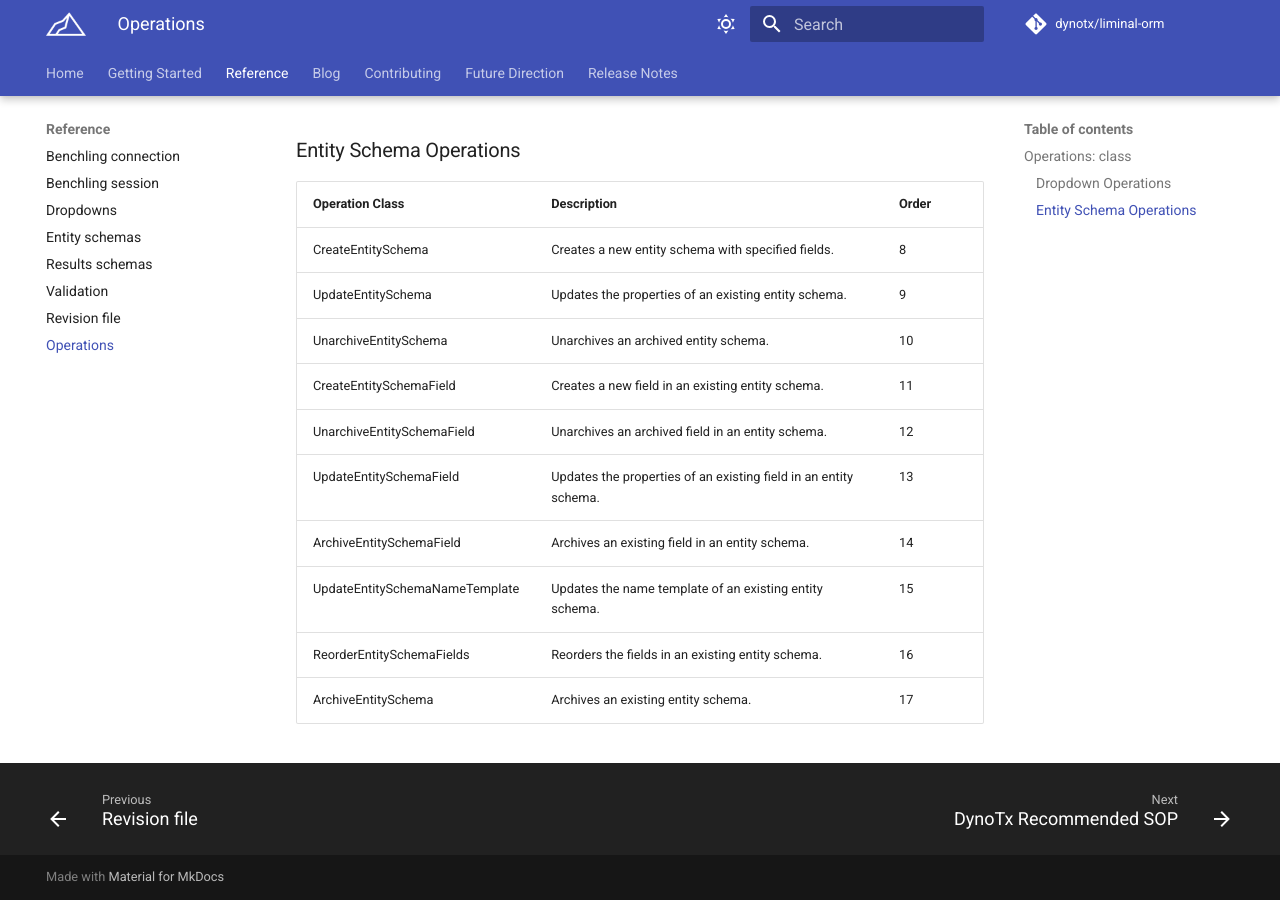
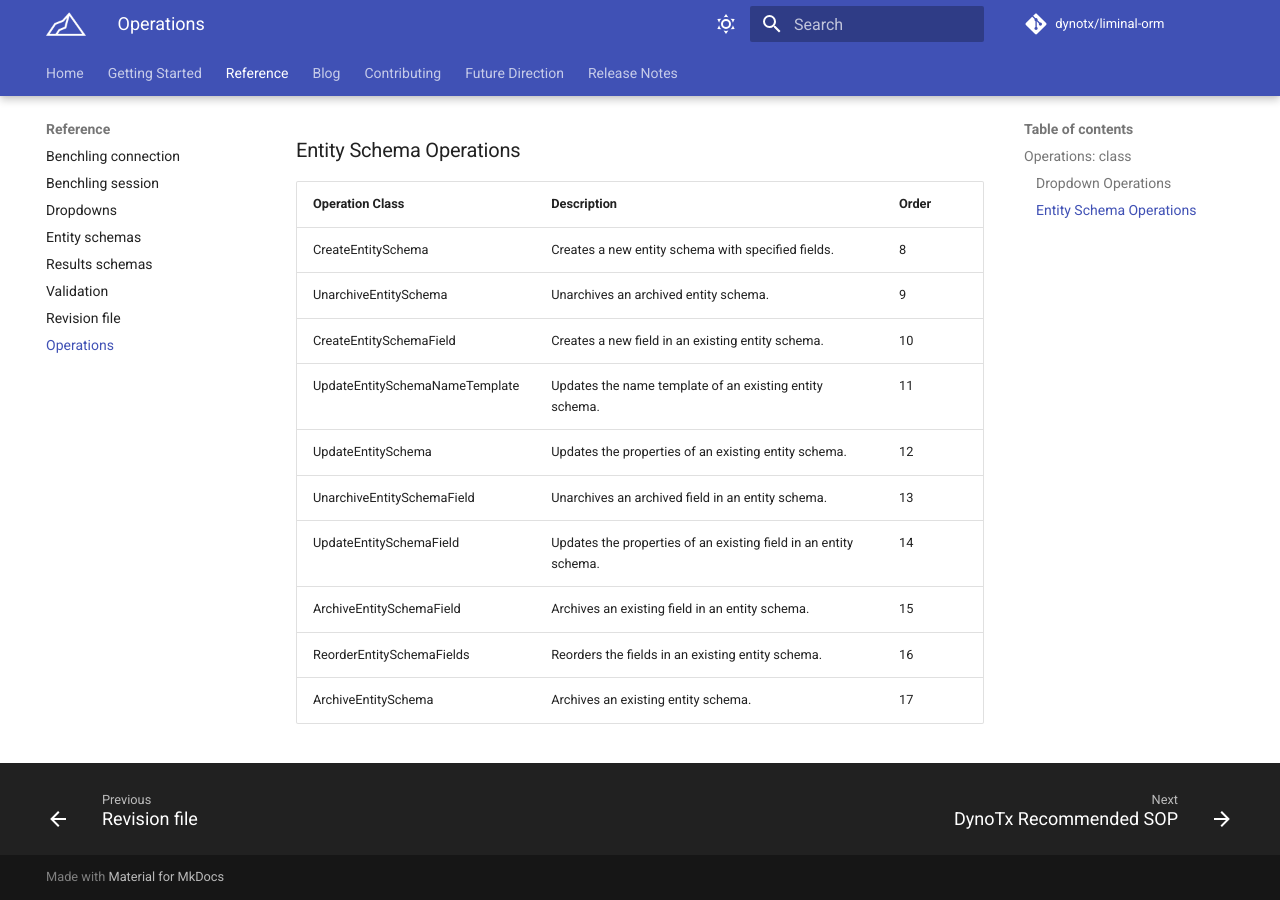
Before and after one commit to twigbio/liminal-orm, an MkDocs documentation site: the page built from docs/reference/operations.md, in a window 1280 px wide and 900 px high, scrolled down 1174 px. Built offline with MkDocs 1.6.1 and Material for MkDocs 9.7.7, drawn with Linux system fonts in a browser that asks for light colours; comment, search, counter and statistics services are not loaded.

Commit message:
small misc cleanups (#179)

```diff
--- a/docs/reference/operations.md
+++ b/docs/reference/operations.md
@@ -39,12 +39,12 @@ example_operation.validate()
 | Operation Class                | Description                                                                 | Order |
 |--------------------------------|-----------------------------------------------------------------------------|-------|
 | CreateEntitySchema             | Creates a new entity schema with specified fields.                          | 8     |
-| UpdateEntitySchema             | Updates the properties of an existing entity schema.                        | 9     |
-| UnarchiveEntitySchema          | Unarchives an archived entity schema.                                       | 10    |
-| CreateEntitySchemaField        | Creates a new field in an existing entity schema.                           | 11    |
-| UnarchiveEntitySchemaField     | Unarchives an archived field in an entity schema.                           | 12    |
-| UpdateEntitySchemaField        | Updates the properties of an existing field in an entity schema.            | 13    |
-| ArchiveEntitySchemaField       | Archives an existing field in an entity schema.                             | 14    |
-| UpdateEntitySchemaNameTemplate | Updates the name template of an existing entity schema.                     | 15    |
+| UnarchiveEntitySchema          | Unarchives an archived entity schema.                                       | 9     |
+| CreateEntitySchemaField        | Creates a new field in an existing entity schema.                           | 10    |
+| UpdateEntitySchemaNameTemplate | Updates the name template of an existing entity schema.                     | 11    |
+| UpdateEntitySchema             | Updates the properties of an existing entity schema.                        | 12    |
+| UnarchiveEntitySchemaField     | Unarchives an archived field in an entity schema.                           | 13    |
+| UpdateEntitySchemaField        | Updates the properties of an existing field in an entity schema.            | 14    |
+| ArchiveEntitySchemaField       | Archives an existing field in an entity schema.                             | 15    |
 | ReorderEntitySchemaFields      | Reorders the fields in an existing entity schema.                           | 16    |
 | ArchiveEntitySchema            | Archives an existing entity schema.                                         | 17    |
```
Also changed, not shown: 3 other files.
